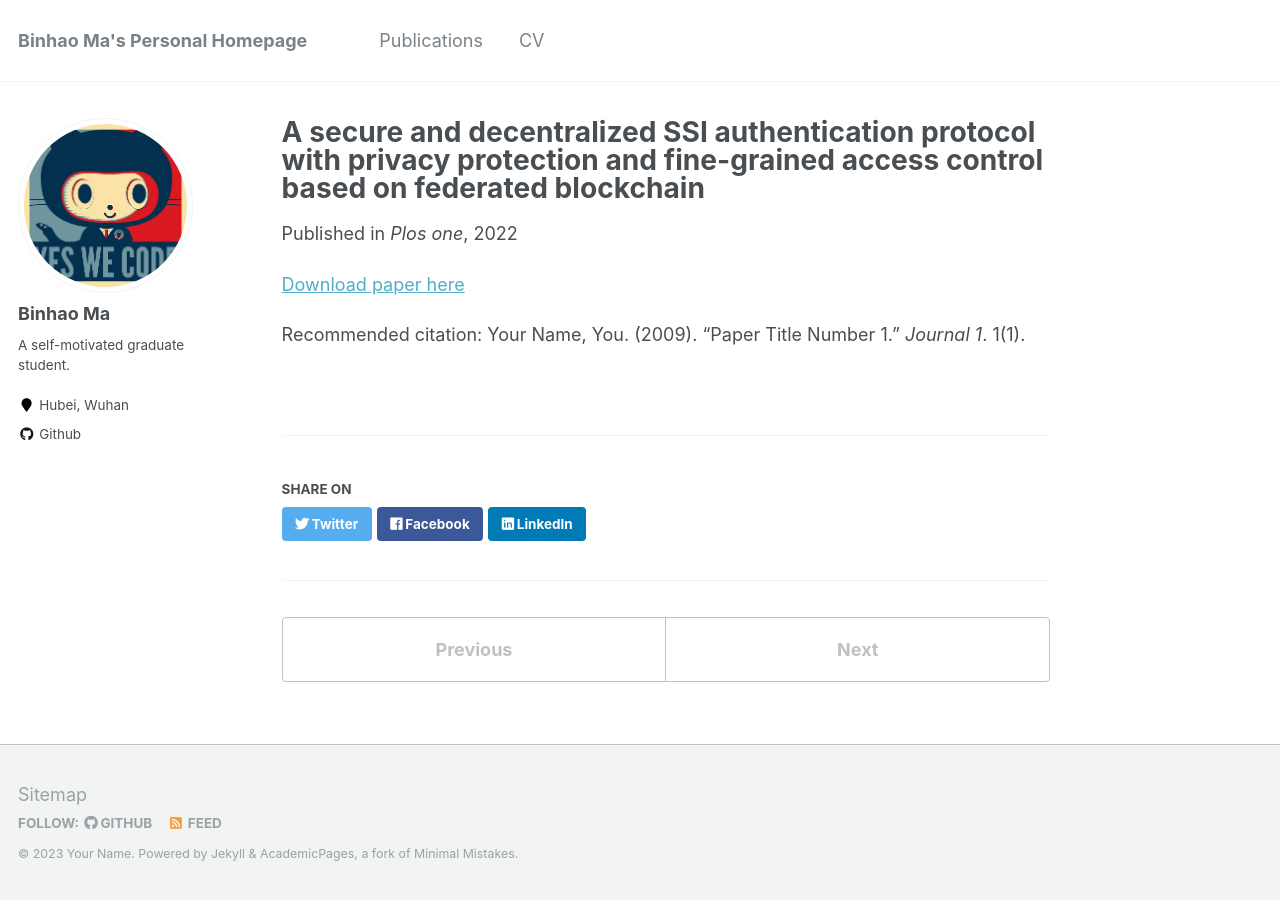
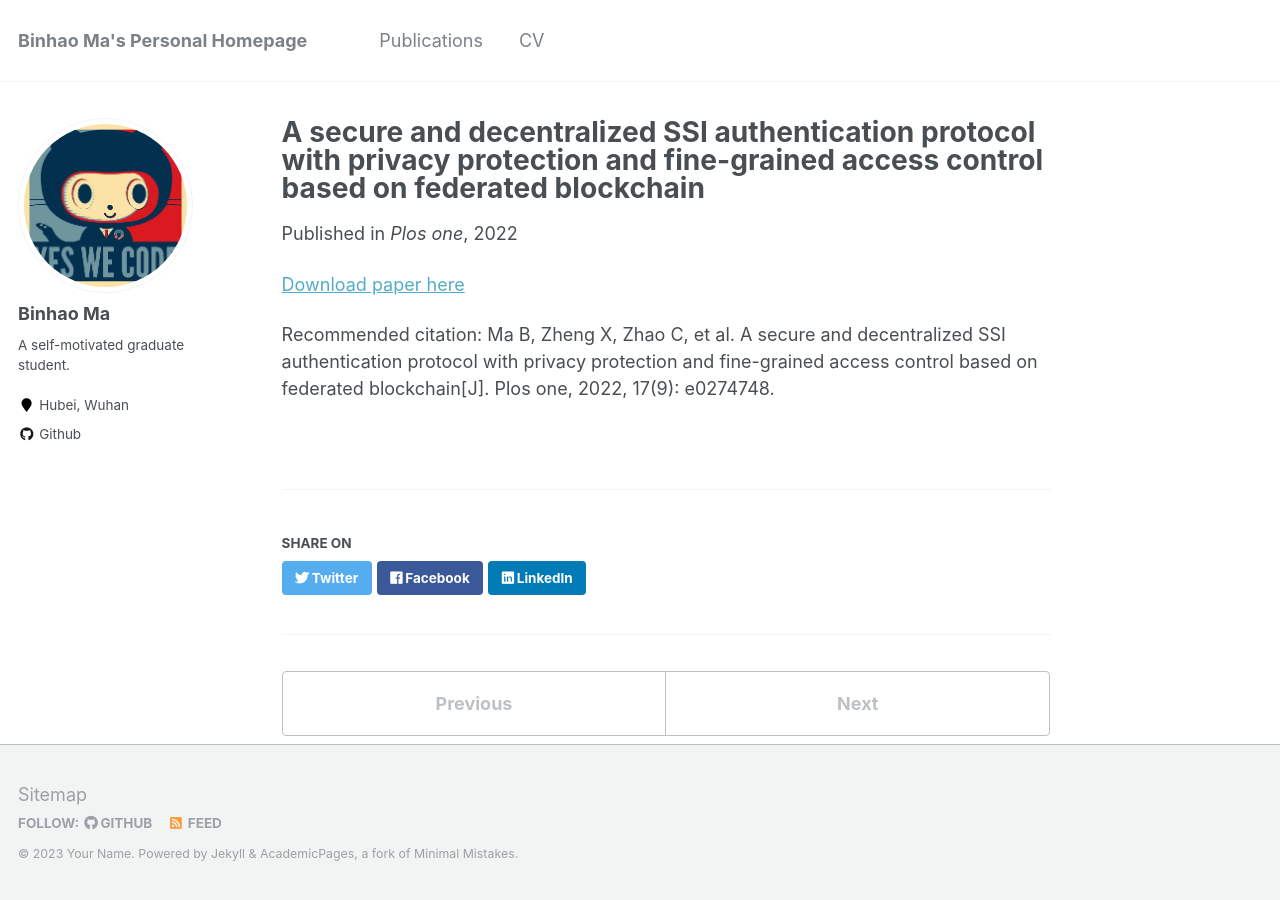
Before and after one commit to Magic-Ma-tech/Magic-Ma-tech.github.io, a Jekyll site: the page built from _publications/2009-10-01-paper-title-number-1.md, in a window 1280 px wide. Built offline with Jekyll 4.4.1, drawn with Linux system fonts in a browser that asks for light colours.

Commit message:
Update 2009-10-01-paper-title-number-1.md

```diff
--- a/_publications/2009-10-01-paper-title-number-1.md
+++ b/_publications/2009-10-01-paper-title-number-1.md
@@ -9,4 +9,4 @@ paperurl: 'https://journals.plos.org/plosone/article?id=10.1371/journal.pone.027
 
 [Download paper here](https://journals.plos.org/plosone/article?id=10.1371/journal.pone.0274748)
 
-Recommended citation: Your Name, You. (2009). "Paper Title Number 1." <i>Journal 1</i>. 1(1).
+Recommended citation: Ma B, Zheng X, Zhao C, et al. A secure and decentralized SSI authentication protocol with privacy protection and fine-grained access control based on federated blockchain[J]. Plos one, 2022, 17(9): e0274748.
```
